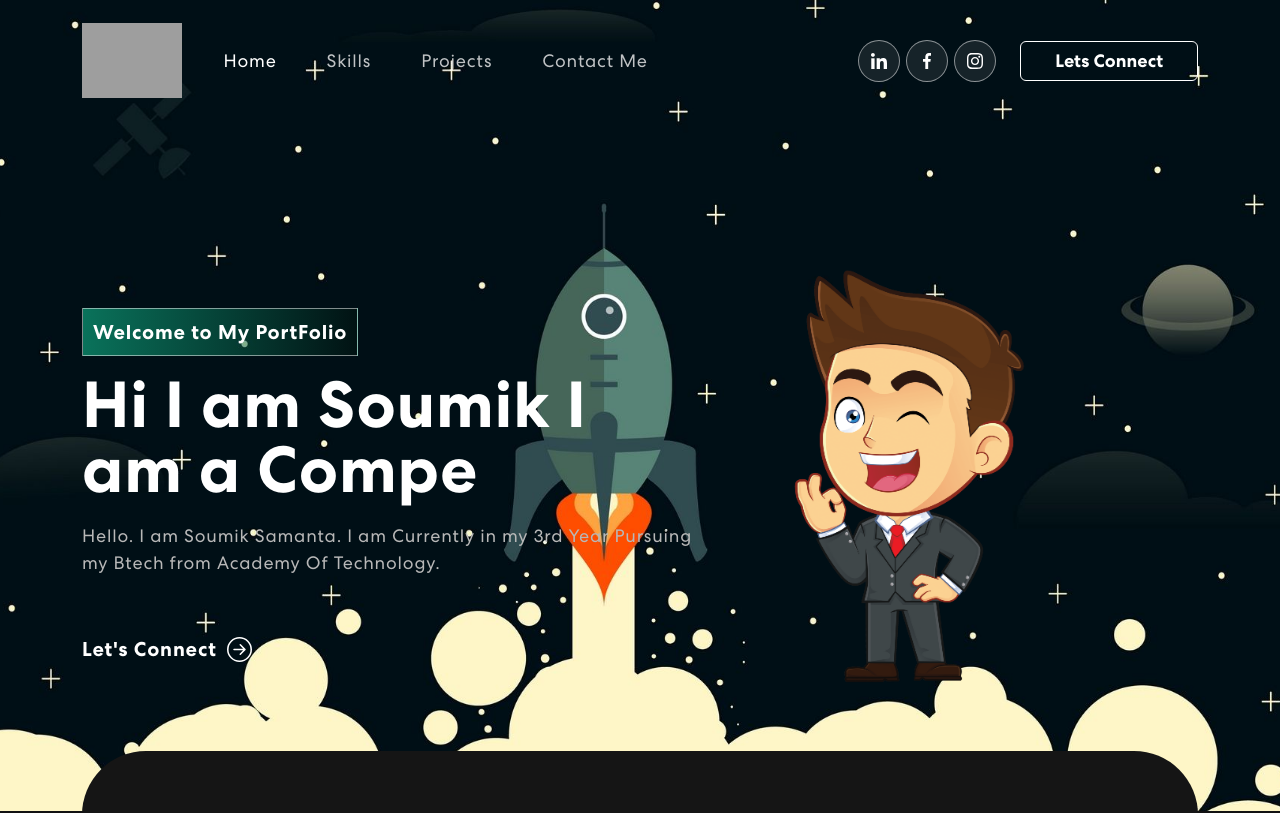
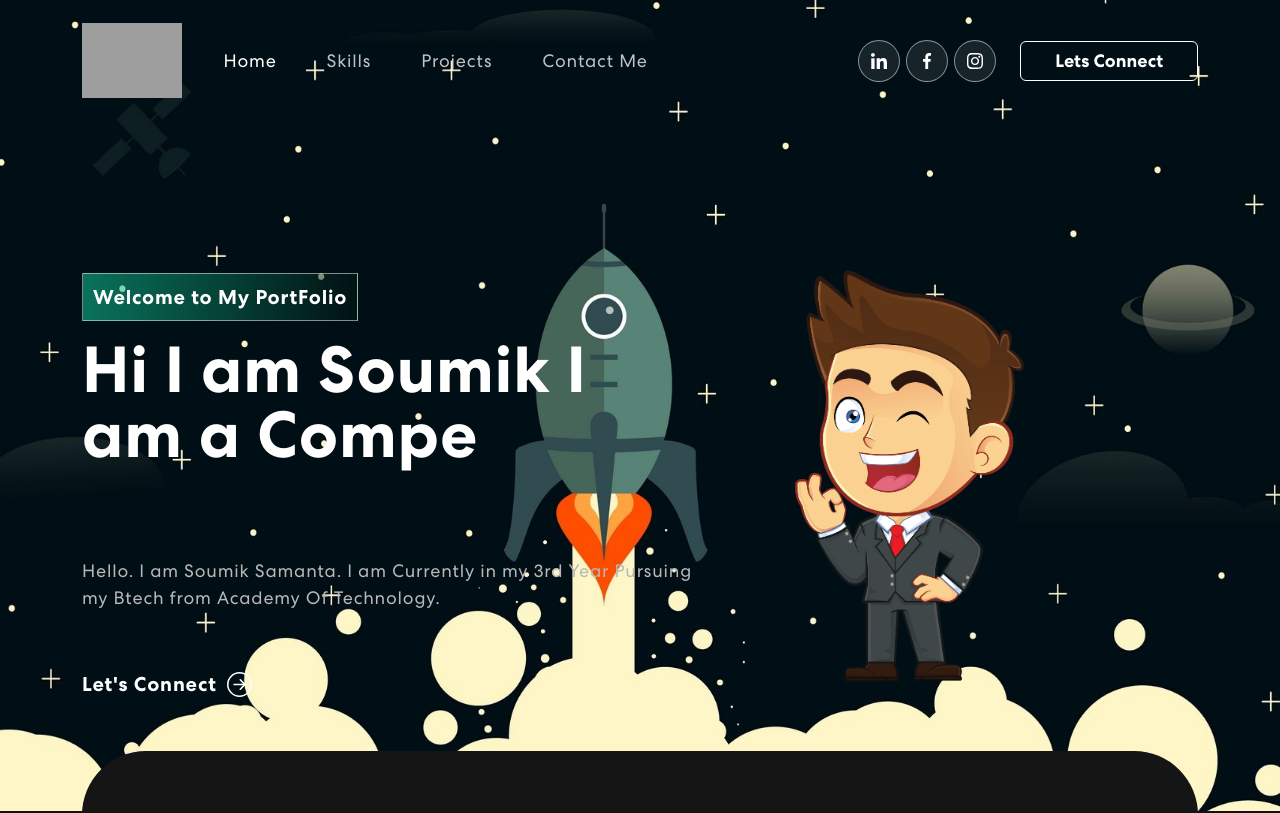
Before and after one commit to showMiko/portfolio, a React (Create React App) app: page / in a window 1280 px wide. Shown: the top 813 px of the page. Built offline with nearby package versions, Linux system fonts and the light colour scheme; grey boxes are pictures that could not be loaded.

Commit message:
updated 2

```diff
--- a/src/App.css
+++ b/src/App.css
@@ -257,6 +257,7 @@ nav.navbar .navbar-toggler[aria-expanded="true"] .navbar-toggler-icon {
   line-height: 1;
   margin-bottom: 20px;
   display: block;
+  min-height: 200px;
 }
 .banner p {
   color: #B8B8B8;
--- a/src/components/Banner.jsx
+++ b/src/components/Banner.jsx
@@ -50,7 +50,7 @@ const Banner = () => {
             <Row className='align-items-center'>
                 <Col xs={12} md={6} xl={7}>
                     <span className='tagline'>Welcome to My PortFolio</span>
-                    <h1 style={{marginRight:"9%"}}>{`Hi I am Soumik I am a `}<span className='wrap'>{text}</span></h1>
+                    <h1 className='header-files' style={{marginRight:"9%"}}>{`Hi I am Soumik I am a `}<span className='wrap'>{text}</span></h1>
                     <p>Hello. I am Soumik Samanta. I am Currently in my 3rd Year Pursuing my Btech from Academy Of Technology.</p>
                     <button onClick={()=>console.log("connect")}>Let's Connect<ArrowRightCircle/></button>
                 </Col>
--- a/src/components/Contact.jsx
+++ b/src/components/Contact.jsx
@@ -1,6 +1,7 @@
 import React, { useState } from 'react'
 import { Col, Container, Row } from 'react-bootstrap';
-import contacting from "../assets/img/contact-img.svg"
+// import contacting from "../assets/img/contact-img.svg"
+import contacting from "../assets/img/contact.png"
 
 const Contact = () => {
 
```
Also changed, not shown: src/assets/img/contact.png (added).
